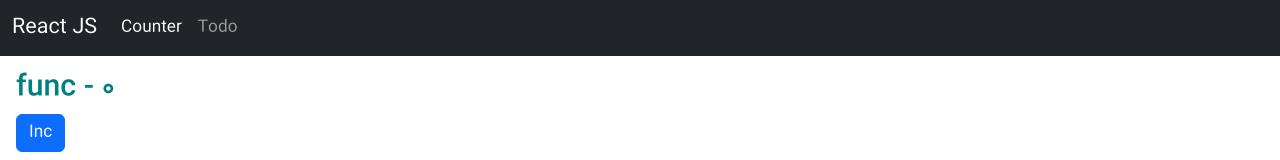
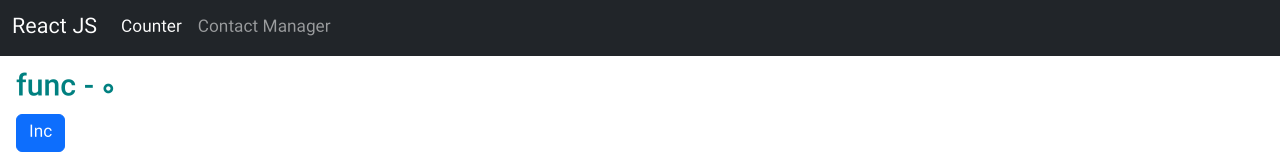
Before and after one commit to mohammadreza99/react-train, a React (Create React App) app: page /counter in a window 1280 px wide. Shown: the top 160 px of the page. Built offline with nearby package versions, Linux system fonts and the light colour scheme.

Commit message:
some minor changes

```diff
--- a/src/App.jsx
+++ b/src/App.jsx
@@ -1,14 +1,11 @@
 import Navbar from "./components/Navbar";
 import {Outlet} from "react-router-dom";
-
 
 const App = () => {
     return (
         <>
             <Navbar/>
-            <div className="p-3">
-                <Outlet/>
-            </div>
+            <Outlet/>
         </>
     )
 }
--- a/src/components/Navbar.jsx
+++ b/src/components/Navbar.jsx
@@ -2,7 +2,7 @@ import {Link, NavLink} from "react-router-dom";
 
 const Navbar = () => {
     return (
-        <nav className="navbar navbar-expand-lg bg-dark navbar-dark">
+        <nav className="navbar navbar-expand bg-dark navbar-dark">
             <div className="container-fluid">
                 <Link className="navbar-brand" to="/">React JS</Link>
                 <button className="navbar-toggler" type="button">
@@ -20,7 +20,7 @@ const Navbar = () => {
                             {/*    to="/counter">Counter </NavLink>*/}
                         </li>
                         <li className="nav-item">
-                            <NavLink className="nav-link" activeClassName="active" to="/todo">Todo</NavLink>
+                            <NavLink className="nav-link" activeClassName="active" to="/contact-list">Contact Manager</NavLink>
                         </li>
                     </ul>
                 </div>
--- a/src/pages/Counter.class.jsx
+++ b/src/pages/Counter.class.jsx
@@ -24,10 +24,10 @@ class Counter extends Component {
     render() {
         const {counter, name} = this.state;
         return (
-            <>
+            <div className="p-3">
                 <h3 className={styles.h3}>class - {counter}</h3>
                 <button onClick={this.inc.bind(this)}>Inc</button>
-            </>
+            </div>
         )
     }
 }
--- a/src/pages/Counter.func.jsx
+++ b/src/pages/Counter.func.jsx
@@ -7,10 +7,10 @@ const Counter = () => {
         setCounter(++counter)
     }
     return (
-        <>
+        <div className="p-3">
             <h3 className={styles.h3}>func - {counter}</h3>
             <button className="btn btn-primary" onClick={inc}>Inc</button>
-        </>
+        </div>
     )
 }
 
```
